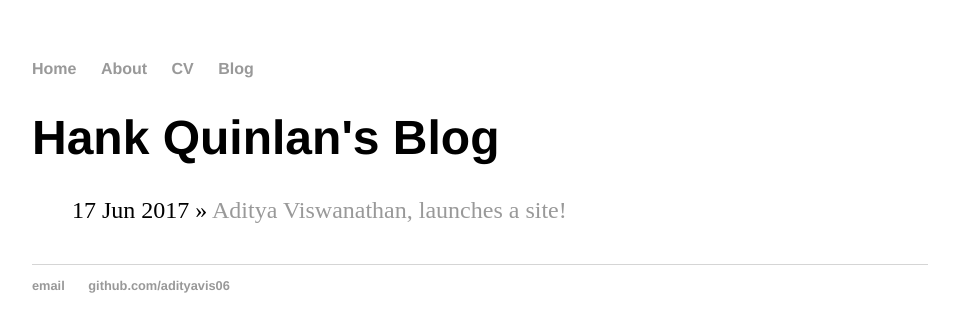
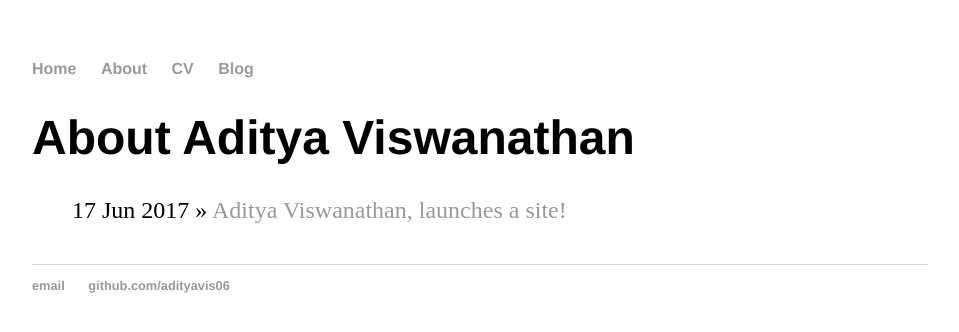
Before and after one commit to adityavis06/adityavis06.github.io, a Jekyll site: the page built from about/index.html, in a window 1280 px wide. Shown: the top 332 px of the page, without its empty margins (160-1119 px from the left). Built offline with Jekyll 4.4.1, drawn with Linux system fonts in a browser that asks for light colours.

Commit message:
Update index.html

```diff
--- a/about/index.html
+++ b/about/index.html
@@ -1,6 +1,6 @@
 ---
 layout: default
-title: Hank Quinlan's Blog
+title: About Aditya Viswanathan
 ---
 	<h1>{{ page.title }}</h1>
 	<ul class="posts">
```
